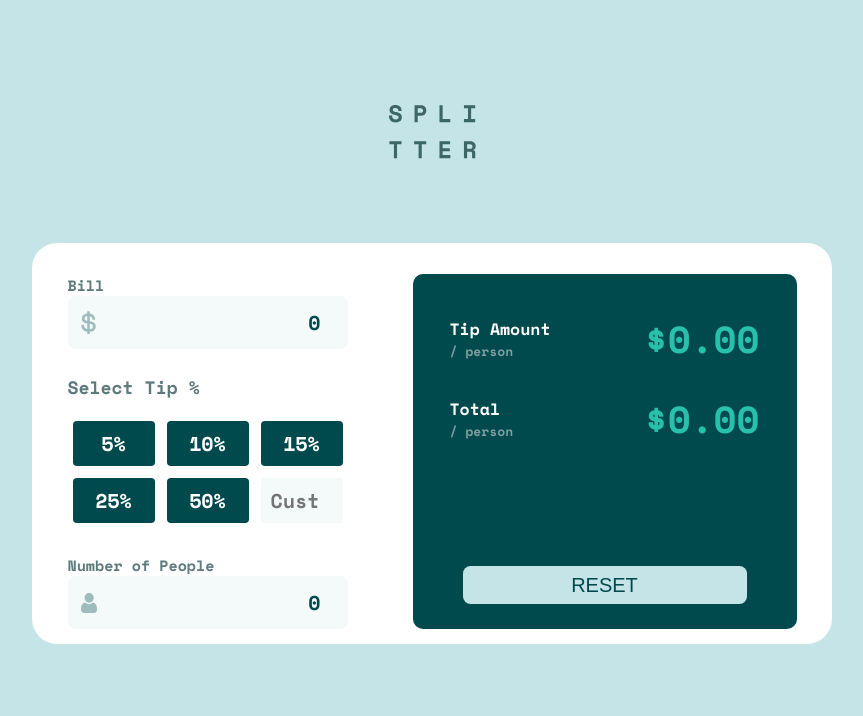
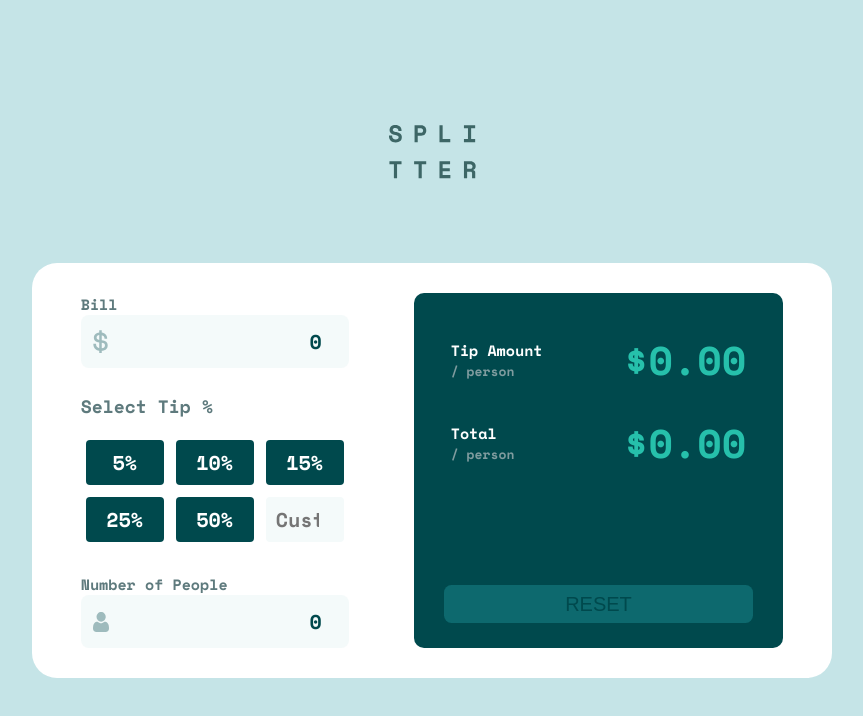
Before and after one commit to Mani-mk-mk/FrontendMentor.io, a React (Create React App) app in the folder tip-calculator-app-main/: page / in a window 1280 px wide. Shown: the top 716 px of the page, without its empty margins (208-1071 px from the left). Built offline with nearby package versions, Linux system fonts and the light colour scheme.

Commit message:
Modify styles

```diff
--- a/tip-calculator-app-main/src/App.css
+++ b/tip-calculator-app-main/src/App.css
@@ -23,7 +23,7 @@ html {
 
 body {
 	font-family: "Space Mono", monospace;
-	padding-top: 4rem;
+	padding-top: 6rem;
 }
 
 .logo {
--- a/tip-calculator-app-main/src/components/Calculator.jsx
+++ b/tip-calculator-app-main/src/components/Calculator.jsx
@@ -100,7 +100,7 @@ const Calculator = () => {
 						</div>
 					</div>
 
-					{tip === "" && bill === "" ? (
+					{(tip === "" && bill === "") || (bill === 0 && person === 0) ? (
 						<div className="btn">
 							<button disabled onClick={resetValues} className="reset">
 								reset
--- a/tip-calculator-app-main/src/styles/Calculator.css
+++ b/tip-calculator-app-main/src/styles/Calculator.css
@@ -1,6 +1,6 @@
 main {
 	background-color: var(--white);
-	padding-top: 1.6rem;
+	padding: 1.5rem;
 	border-top-left-radius: 2.5rem;
 	border-top-right-radius: 2.5rem;
 	display: flex;
@@ -51,21 +51,21 @@ main {
 	text-align: center;
 	text-transform: uppercase;
 	font-size: 2rem;
-	padding: 0.75rem 3rem;
+	padding: 0.75rem 0rem;
 	border: 0;
-	flex-basis: 90%;
+	flex-basis: 100%;
 	background-color: var(--strong-cyan);
 	color: var(--very-dark-cyan);
 	border-radius: 0.75rem;
-	margin-top: 1.5rem;
+	margin-top: 2rem;
 }
 
 .reset:disabled {
-	background: var(--light-grayish-cyan);
+	background: hsl(183, 79%, 24%);
 }
 
 .reset:disabled:hover {
-	background: var(--light-grayish-cyan);
+	background: hsl(183, 79%, 24%);
 }
 
 .reset:hover {
@@ -107,15 +107,15 @@ main {
 
 	.tip-label,
 	.total-label {
-		font-size: 1.65rem;
+		font-size: 1.5rem;
 	}
 
 	.tip-amount,
 	.total-amount {
-		font-size: 3.75rem;
+		font-size: 4rem;
 	}
 
 	.reset {
-		margin-inline: 2rem;
+		/* margin-inline: 2rem; */
 	}
 }
```
